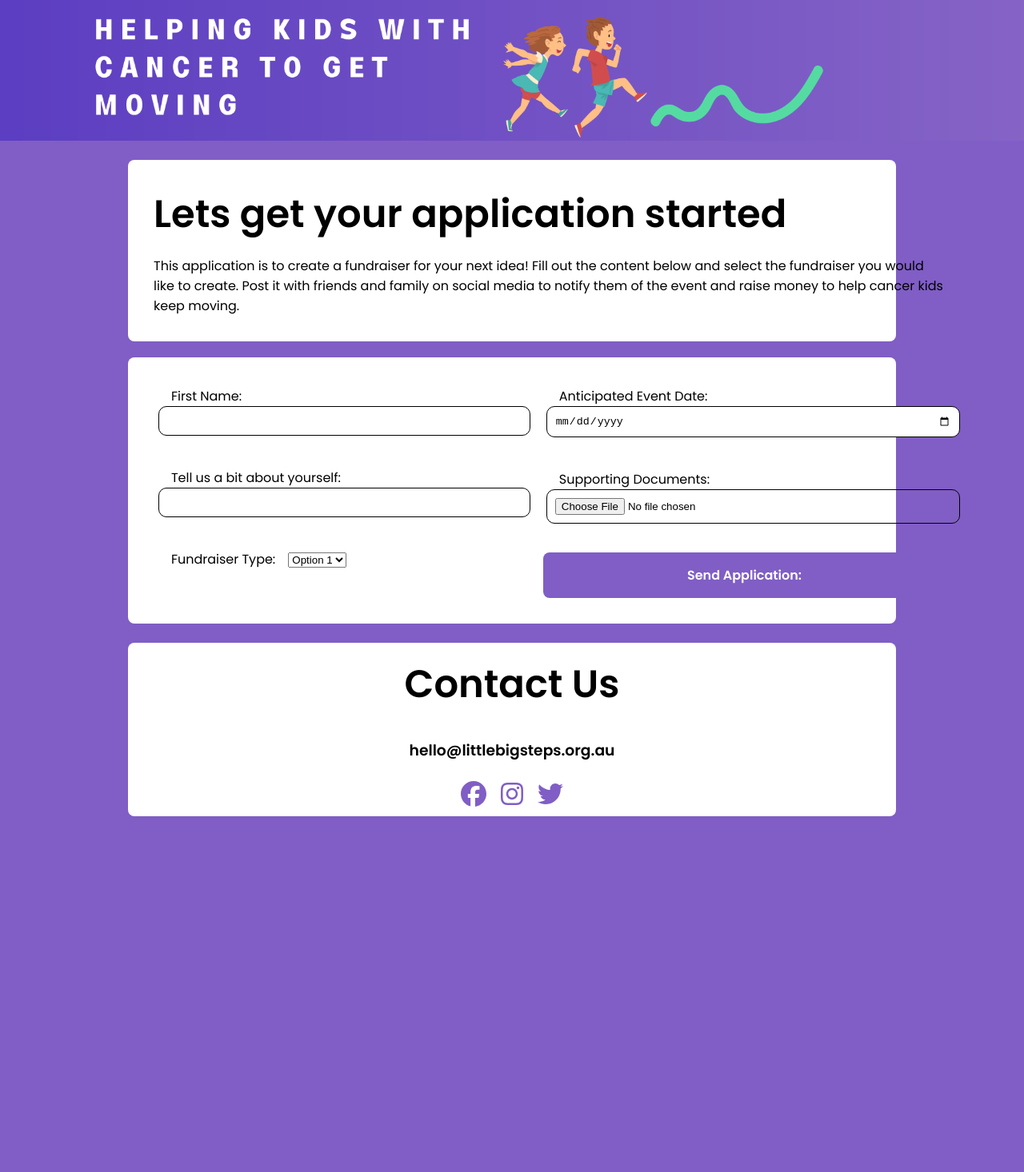
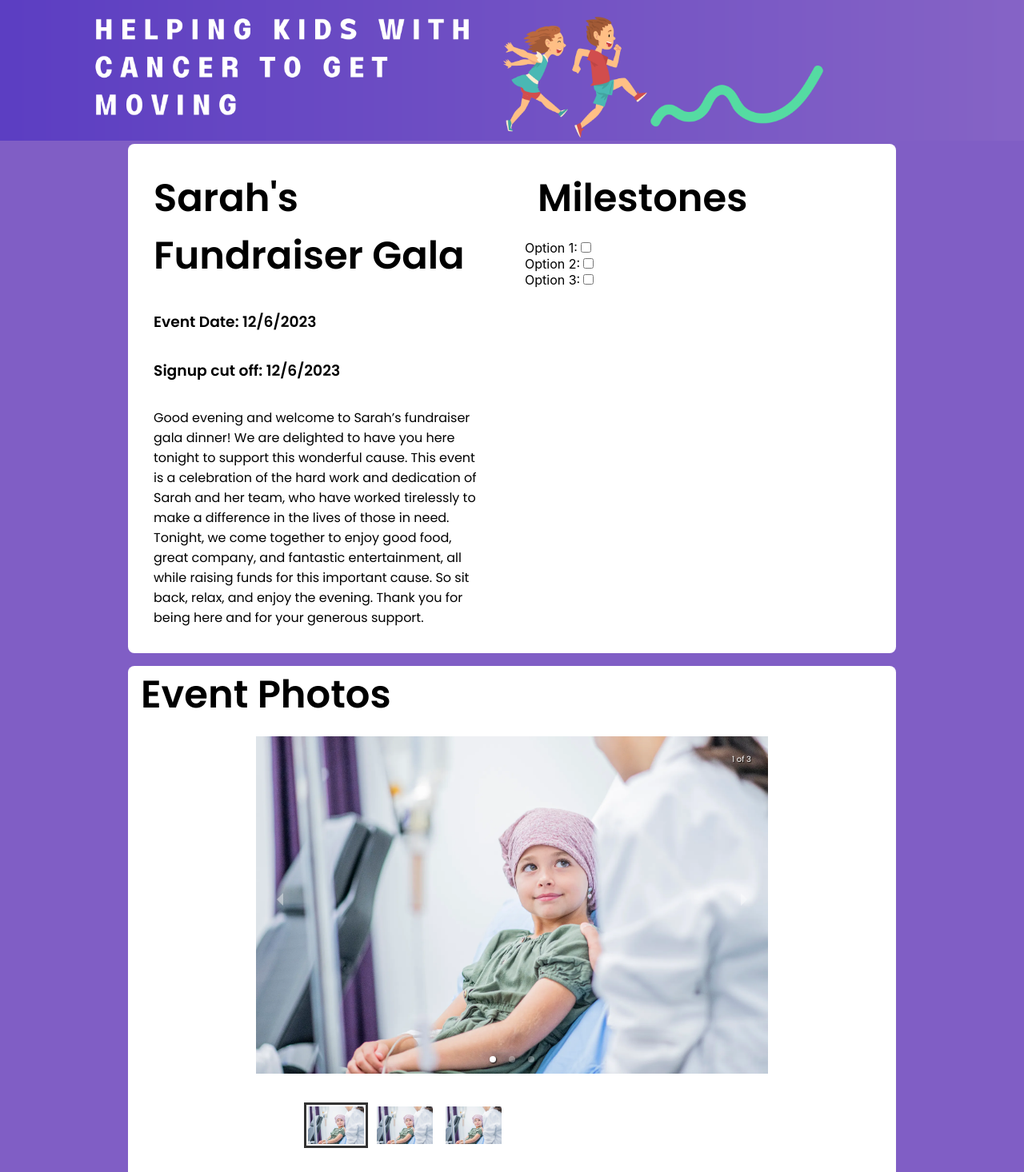
Before and after one commit to Bealeja/lbs-digital-tool, a React (Create React App) app in the folder client/: page / in a window 1280 px wide. Shown: the top 1466 px of the page at 80% size. Before the commit the page ends 1045 px from the top, so only its background shows below. Built offline with nearby package versions, Linux system fonts and the light colour scheme.

Commit message:
Host page completed

```diff
--- a/client/src/App.js
+++ b/client/src/App.js
@@ -6,7 +6,8 @@ import "./App.scss";
 // import HomePage from "./scenes/homePage";
 // import StatisticsPage from "./scenes/statisticsPage";
 // import DonationsPage from "./scenes/donationsPage";
-import HostApplication from "./scenes/hostApplicationPage";
+// import HostApplication from "./scenes/hostApplicationPage";
+import FundraiserPublicPage from "./scenes/fundraiserPublicPage";
 
 function App() {
   return (
@@ -14,7 +15,7 @@ function App() {
       <BrowserRouter>
         <Switch>
           <Route path="/">
-            <HostApplication />
+            <FundraiserPublicPage />
           </Route>
         </Switch>
       </BrowserRouter>
--- /dev/null
+++ b/client/src/scenes/fundraiserPublicPage/index.jsx
@@ -0,0 +1,57 @@
+import "./index.scss";
+
+import Banner from "../../components/bannerComponent";
+import DemoCarousel from "../../components/carouselComponent";
+import Footer from "../../components/footerComponent";
+
+const FundraiserPublicPage = () => {
+  return (
+    <div>
+      <Banner />
+      <div class="margin">
+        <section class="flex-row center-items background-white">
+          <div class="flex-column public-container">
+            <h2>Sarah's Fundraiser Gala</h2>
+            <h3>Event Date: 12/6/2023</h3>
+            <h3>Signup cut off: 12/6/2023</h3>
+            <p>
+              Good evening and welcome to Sarah’s fundraiser gala dinner! We are
+              delighted to have you here tonight to support this wonderful
+              cause. This event is a celebration of the hard work and dedication
+              of Sarah and her team, who have worked tirelessly to make a
+              difference in the lives of those in need. Tonight, we come
+              together to enjoy good food, great company, and fantastic
+              entertainment, all while raising funds for this important cause.
+              So sit back, relax, and enjoy the evening. Thank you for being
+              here and for your generous support.
+            </p>
+          </div>
+          <div class="flex-column">
+            <aside class="public-container">
+              <h2>Milestones</h2>
+              <form>
+                <label for="option1">Option 1:</label>
+                <input type="checkbox" id="option1" name="option1" />
+                <br />
+                <label for="option2">Option 2:</label>
+                <input type="checkbox" id="option2" name="option2" />
+                <br />
+                <label for="option3">Option 3:</label>
+                <input type="checkbox" id="option3" name="option3" />
+              </form>
+            </aside>
+          </div>
+        </section>
+        <div class="background-white">
+          <h2>Event Photos</h2>
+          <div class="carousel-container">
+            <DemoCarousel />
+          </div>
+        </div>
+        <Footer />
+      </div>
+    </div>
+  );
+};
+
+export default FundraiserPublicPage;
--- /dev/null
+++ b/client/src/scenes/fundraiserPublicPage/index.scss
@@ -0,0 +1,16 @@
+@import "../../App.scss";
+
+body {
+  background-color: #805ec5;
+}
+
+.public-container {
+  @include container(35vw);
+}
+
+.carousel-container {
+  display: flex;
+  width: 50vw;
+  margin: auto;
+  justify-self: center;
+}
--- a/client/src/scenes/hostApplicationPage/index.jsx
+++ b/client/src/scenes/hostApplicationPage/index.jsx
@@ -22,6 +22,7 @@ const HostApplication = () => {
       <div class="background-white margin">
         <div class="host-application-container">
           <form class="form">
+            <h2>Fill out the details below</h2>
             <div class="flex-row center-items">
               <div class="flex-column">
                 <label>
@@ -55,8 +56,6 @@ const HostApplication = () => {
             </div>
           </form>
         </div>
-      </div>
-      <div class="margin">
         <Footer />
       </div>
     </div>
```
Also changed, not shown: client/src/assets/pic.png (added), client/src/components/carouselComponent/index.scss (added).
